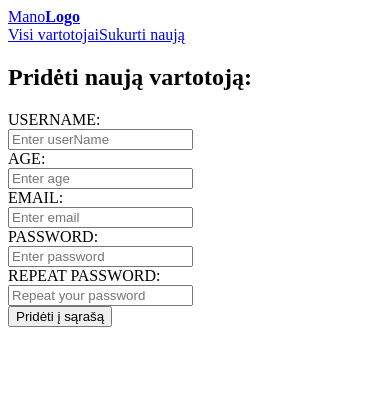
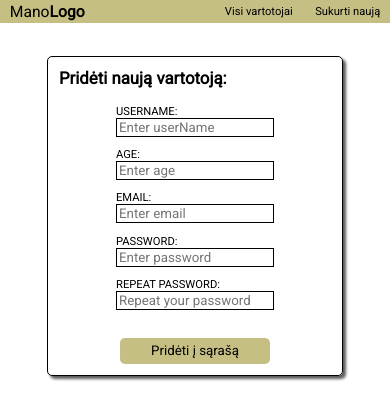
Before and after one commit to andriusdulevicius/egzamino-darbas, a React (Create React App) app in the folder client/: page /createNewUser in a window 390 px wide. Shown: the top 420 px of the page. Built offline with nearby package versions, Linux system fonts and the light colour scheme.

Commit message:
styles added

```diff
--- a/client/src/App.css
+++ b/client/src/App.css
@@ -0,0 +1,291 @@
+@import url('https://fonts.googleapis.com/css2?family=Roboto&display=swap');
+
+* {
+  box-sizing: border-box;
+  margin: 0;
+  font-family: 'Roboto', sans-serif;
+}
+.users-body {
+  min-height: calc(100vh - 15rem);
+}
+.container {
+  width: 90%;
+  max-width: 900px;
+  margin: 0 auto;
+}
+/* Common styles */
+.mr-auto {
+  margin: 0 auto;
+}
+.mr-1 {
+  margin-right: 1rem;
+}
+.pl-1 {
+  padding-left: 0.3rem;
+}
+.primary-btn {
+  width: 150px;
+  padding: 0.5rem;
+  border-radius: 5px;
+  cursor: pointer;
+  background-color: rgba(180, 171, 92, 0.753);
+  border: none;
+}
+.primary-btn:hover {
+  color: rgb(180, 171, 92);
+  color: snow;
+  transform: scale(1.1);
+  background-color: black;
+}
+.secondary-btn {
+  border-radius: 5px;
+  border: none;
+  font-weight: 700;
+  padding: 0.2rem;
+  width: 50px;
+  cursor: pointer;
+}
+.secondary-btn:hover {
+  transform: scale(1.1);
+}
+.users-page {
+  margin-top: 5rem;
+  text-align: center;
+}
+.navbar {
+  background-color: rgba(180, 171, 92, 0.753);
+  position: fixed;
+  left: 0;
+  right: 0;
+  top: 0;
+}
+.navbar__content {
+  display: flex;
+  justify-content: space-between;
+  align-items: center;
+}
+.nav-logo {
+  font-size: 1.4rem;
+  padding: 0.4rem 0;
+}
+.nav-logo:hover {
+  color: snow;
+  cursor: pointer;
+}
+.nav-links {
+  display: flex;
+  gap: 2rem;
+  line-height: 100%;
+}
+.nav-link {
+  text-decoration: none;
+  color: black;
+}
+.nav-link:hover {
+  color: snow;
+  transform: scale(1.2);
+}
+.about-us {
+  margin-top: 4rem;
+}
+.about-text__small {
+  display: block;
+  margin-top: 2rem;
+  font-size: 0.8rem;
+}
+.add-new-form {
+  max-width: 500px;
+  width: 80%;
+  margin: 0 auto;
+  padding: 1rem;
+  border: 1px solid #000;
+  box-shadow: 3px 3px 3px rgba(0, 0, 0, 0.644);
+  border-radius: 5px;
+  margin-top: 5rem;
+}
+.add-new-form h2 {
+  margin-bottom: 1rem;
+}
+.input-error-container {
+  display: flex;
+  width: 300px;
+  flex-direction: column;
+}
+
+.input-element {
+  position: relative;
+  display: flex;
+  justify-content: space-between;
+  margin-bottom: 0.5rem;
+  padding-top: 0.5rem;
+}
+
+.input-error {
+  position: absolute;
+  top: -6px;
+}
+
+.input-error input {
+  justify-self: flex-end;
+  width: 100%;
+}
+
+.error-msg {
+  font-size: 10px;
+  color: red;
+}
+
+.create-user-form {
+  display: flex;
+  flex-direction: column;
+  justify-content: flex-start;
+}
+
+.create-user-form label {
+  margin-right: 0.5rem;
+}
+
+.create-user-form input {
+  float: right;
+  border: 1px solid #000;
+}
+.select-container {
+  margin-bottom: 0.5rem;
+}
+.select-container select {
+  float: right;
+}
+.users-header {
+  margin-bottom: 0.5rem;
+}
+table {
+  border: 1px solid #000;
+  box-shadow: 4px 4px 4px rgba(0, 0, 0, 0.527);
+  border-collapse: collapse;
+}
+tr {
+  border: 1px solid #000;
+}
+.users-table {
+  width: 100%;
+  margin: 0 auto;
+  text-align: left;
+}
+.table-head {
+  background-color: rgba(180, 171, 92, 0.753);
+  height: 2.4rem;
+}
+.table-row {
+  height: 1.8rem;
+}
+
+.table-row td {
+  padding-left: 0.3rem;
+}
+
+.table-row__age {
+  width: 40px;
+}
+
+.delete-btn {
+  background-color: rgb(207, 36, 36);
+}
+
+.edit-btn {
+  background-color: rgb(91, 182, 218);
+}
+.save-btn {
+  background-color: green;
+}
+
+.main-footer {
+  text-align: center;
+  background-color: rgba(180, 171, 92, 0.753);
+  padding: 2rem 0;
+  margin-top: 5rem;
+}
+
+.footer__text {
+  font-size: 0.8rem;
+}
+.buttons {
+  width: 140px;
+}
+@media screen and (max-width: 650px) {
+  .input-element {
+    flex-direction: column;
+    margin: 0 auto 0.5rem auto;
+  }
+  .input-error {
+    width: 250px;
+  }
+  .nav-logo {
+    padding: 0.2rem 0;
+  }
+  .create-user-form label {
+    display: block;
+  }
+
+  .create-user-form input {
+    float: left;
+  }
+
+  td,
+  th {
+    border: 1px solid #000;
+  }
+
+  .d-none {
+    display: none;
+  }
+  .primary-btn {
+    margin-top: 2rem;
+  }
+  .secondary-btn {
+    font-size: 0.6rem;
+  }
+  .table-row__userName {
+    width: 95%;
+  }
+  .table-row__email {
+    width: 95%;
+  }
+
+  .input-error {
+    top: 47px;
+    right: 49px;
+  }
+
+  @media screen and (max-width: 500px) {
+    .buttons {
+      width: 50px;
+    }
+  }
+
+  @media screen and (max-width: 450px) {
+    :root {
+      font-size: 0.7rem;
+    }
+    .container {
+      width: 95%;
+    }
+    .input-error-container {
+      width: 200px;
+      padding-bottom: 1rem;
+    }
+    .input-error {
+      top: 40px;
+      right: -50px;
+    }
+    .secondary-btn {
+      margin: 0.5rem;
+      font-size: 0.8rem;
+      width: 35px;
+    }
+
+    .table-row__age {
+      max-width: 25px;
+      overflow: hidden;
+    }
+  }
+}
--- a/client/src/components/AllUsers.jsx
+++ b/client/src/components/AllUsers.jsx
@@ -31,11 +31,11 @@ class AllUsers extends Component {
         <table className='users-table'>
           <thead className='table-head'>
             <tr>
-              <th>Vardas</th>
-              <th>Amžius</th>
-              <th>El-paštas</th>
-              <th className='d-none'>Atnaujintas</th>
-              <th>Veiksmai</th>
+              <th className='pl-1'>Vardas</th>
+              <th className='pl-1'>Amžius</th>
+              <th className='pl-1'>El-paštas</th>
+              <th className='d-none pl-1'>Atnaujintas</th>
+              <th className='pl-1'>Veiksmai</th>
             </tr>
           </thead>
 
```
